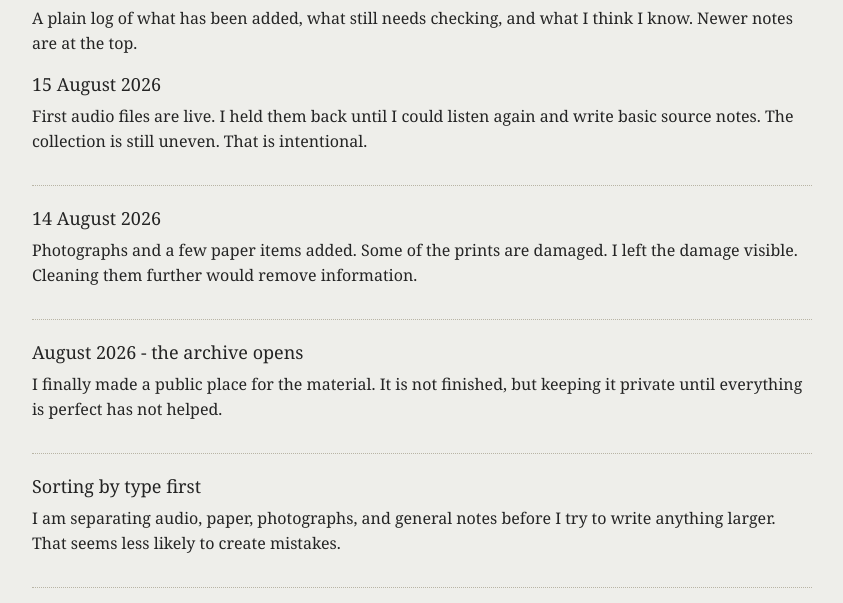
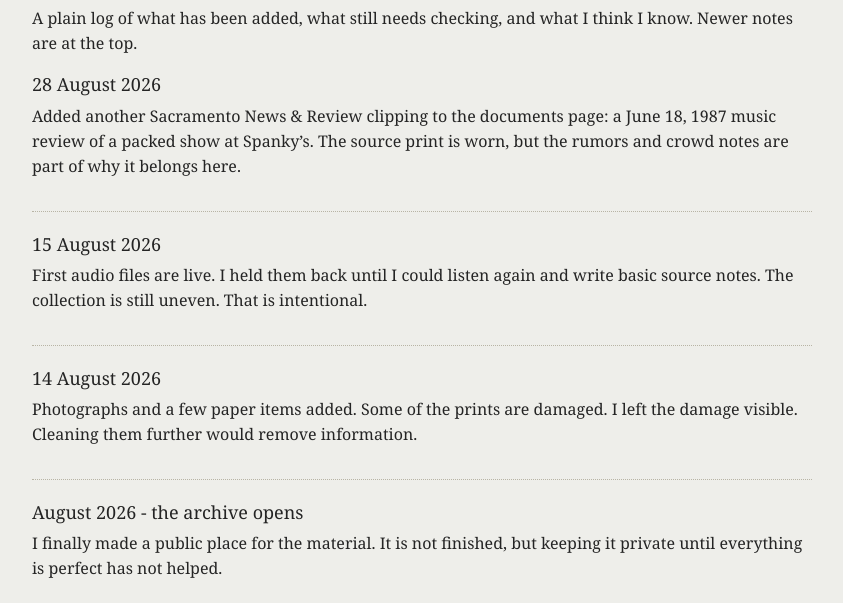
Before and after one commit to AILean-ops/beautiful-demons, a website: page public/notes.html in a window 1280 px wide. Shown: the part 196-799 px from the top of the page, without its empty margins (218-1061 px from the left). Drawn offline with Linux system fonts and the light colour scheme.

Commit message:
Add note for news clipping upload

```diff
--- a/public/notes.html
+++ b/public/notes.html
@@ -30,6 +30,16 @@
         </p>
 
         <!-- Newer notes stay above older notes. -->
+        <section class="entry">
+          <h2>28 August 2026</h2>
+          <p>
+            Added another Sacramento News &amp; Review clipping to the documents
+            page: a June 18, 1987 music review of a packed show at Spanky&rsquo;s.
+            The source print is worn, but the rumors and crowd notes are part
+            of why it belongs here.
+          </p>
+        </section>
+
         <section class="entry">
           <h2>15 August 2026</h2>
           <p>
```
Also changed, not shown: TECHNICAL-REFERENCE.md (+2 -0 lines).
